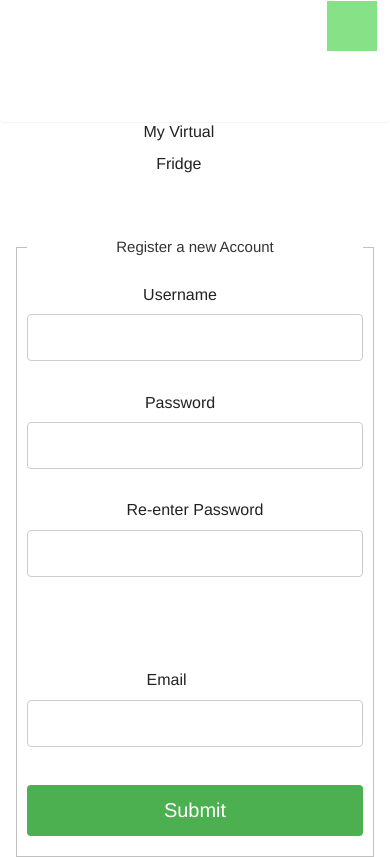
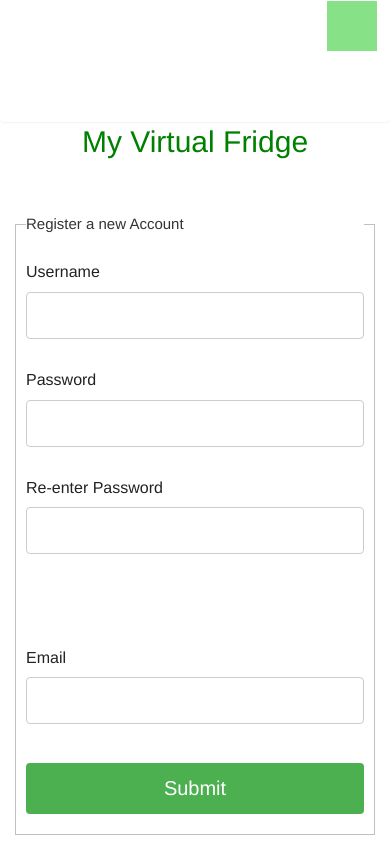
Before and after one commit to AustinBCIT/MVF, a PHP site: page /register.html in a window 390 px wide. After the commit the page ends 835 px from the top, so only its background shows below. Run offline with PHP 8.4, Linux system fonts and the light colour scheme; some libraries are stand-ins or nearby versions.

Commit message:
Register page responsive, nav bar still need to be done (Devan)

```diff
--- a/css/register.css
+++ b/css/register.css
@@ -103,10 +103,11 @@ fieldset {
     padding-right:30px;
 }
 
-form {}
-
-
 legend {font-size:15px !important;}
 
 #alert { padding: 5px;
 text-align: center;}
+
+.virtual-char{font-size: 30px;
+color:green;
+padding-top: 10px;}
--- a/register.html
+++ b/register.html
@@ -113,12 +113,14 @@
       };
     </script>
     <div class="core-container">
-            <div class="col-xs-2 col-md-5"></div>
-            <div class="col-xs-7 pull-xs-2 col-md-12 pull-md-12  title-container">
-                <p class="virtual-char">My Virtual<br>
-                <p class="fridge-char">Fridge</p>
+
+            <div class="col-xs-12 col-md-12 title-container">
+                <p class="virtual-char">My Virtual Fridge
+
             </div>
         </div>
+    </main>
+    <div class="col-md-3"></div>
         <form class="f-border col-xs-12 pull-xs-12 col-md-6 pull-md-12 mx-auto">
             <fieldset class="f-border center-block">
                 <legend>Register a new Account</legend>
```
